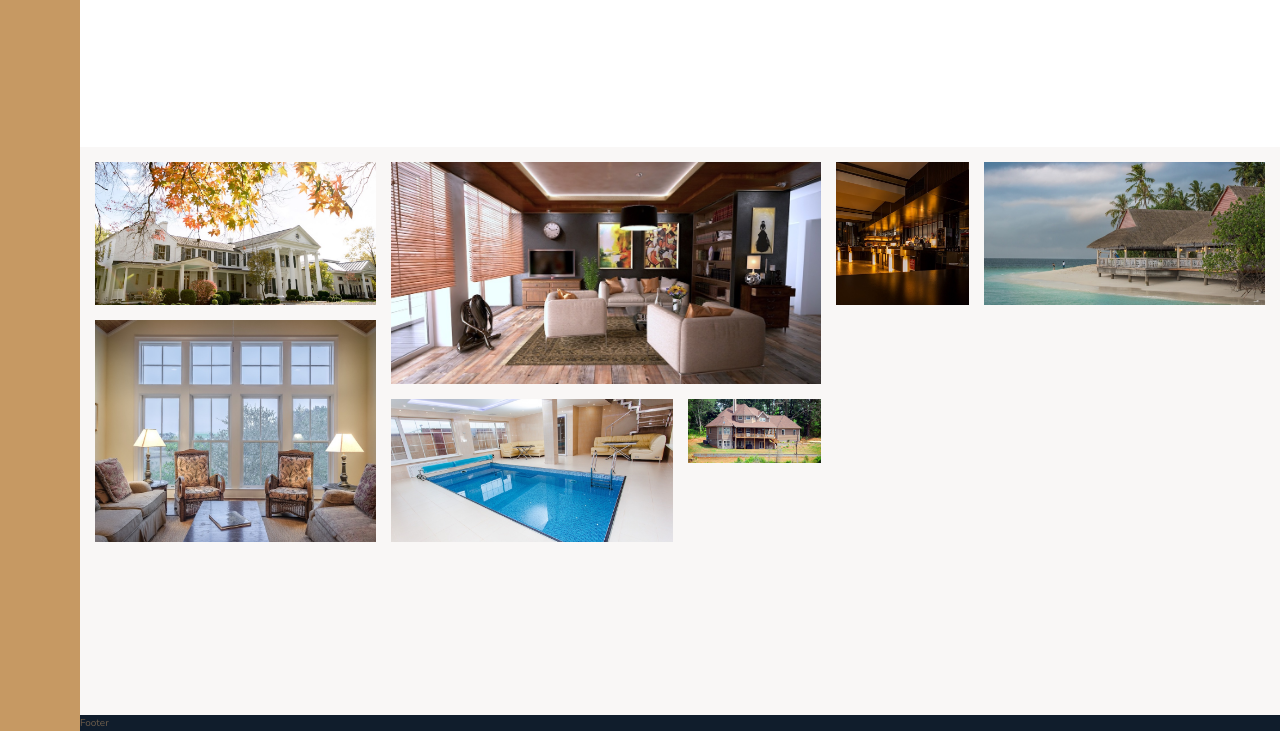
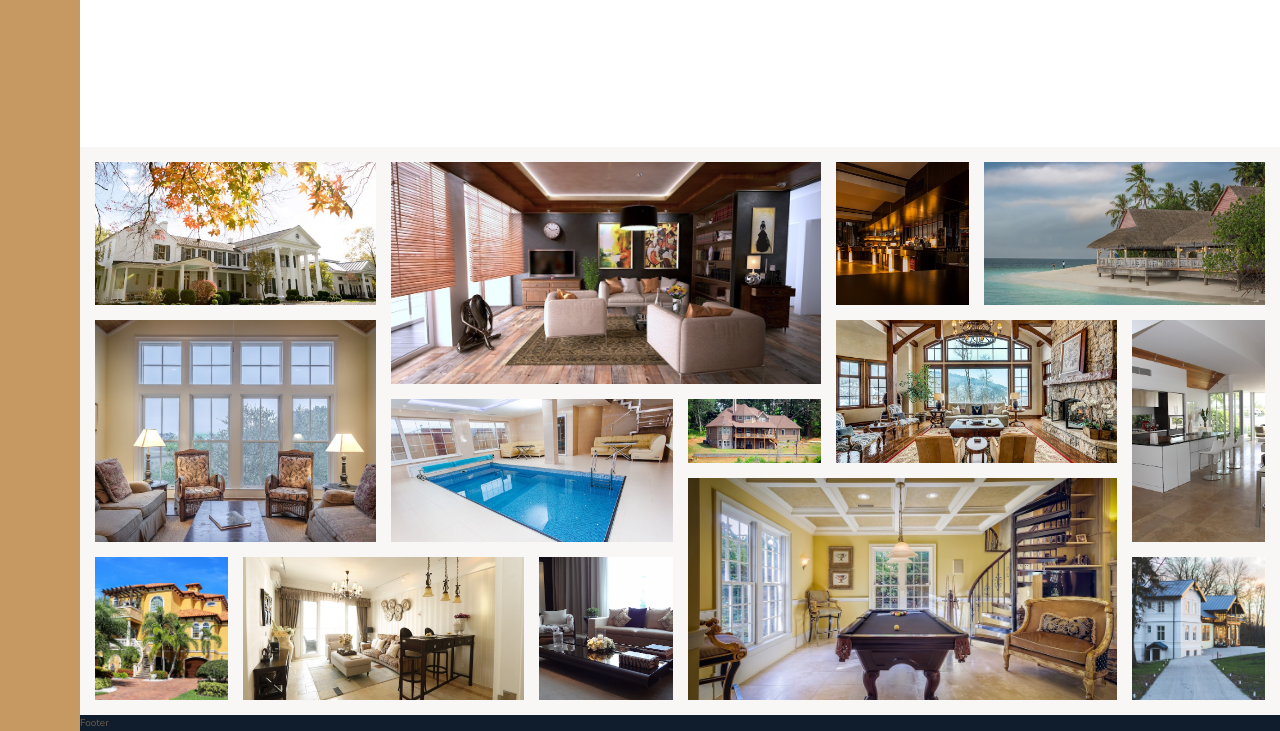
Before and after one commit to Ashoka2002/Nexter, a website: page index.html in a window 1280 px wide. Shown: the part 2915-3646 px from the top of the page. Drawn offline with nearby package versions, Linux system fonts and the light colour scheme.

Commit message:
Building the Gallery - Part 2

```diff
--- a/index.html
+++ b/index.html
@@ -344,6 +344,27 @@
       <figure class="gallery__item gallery__item--7">
         <img src="img/gal-7.jpeg" alt="Gallery photo 7" class="gallery__img" />
       </figure>
+      <figure class="gallery__item gallery__item--8">
+        <img src="img/gal-8.jpeg" alt="Gallery photo 8" class="gallery__img" />
+      </figure>
+      <figure class="gallery__item gallery__item--9">
+        <img src="img/gal-9.jpeg" alt="Gallery photo 9" class="gallery__img" />
+      </figure>
+      <figure class="gallery__item gallery__item--10">
+        <img src="img/gal-10.jpeg" alt="Gallery photo 10" class="gallery__img" />
+      </figure>
+      <figure class="gallery__item gallery__item--11">
+        <img src="img/gal-11.jpeg" alt="Gallery photo 11" class="gallery__img" />
+      </figure>
+      <figure class="gallery__item gallery__item--12">
+        <img src="img/gal-12.jpeg" alt="Gallery photo 12" class="gallery__img" />
+      </figure>
+      <figure class="gallery__item gallery__item--13">
+        <img src="img/gal-13.jpeg" alt="Gallery photo 13" class="gallery__img" />
+      </figure>
+      <figure class="gallery__item gallery__item--14">
+        <img src="img/gal-14.jpeg" alt="Gallery photo 14" class="gallery__img" />
+      </figure>
     </section>
 
     <footer class="footer">Footer</footer>
--- a/scss/_gallery.scss
+++ b/scss/_gallery.scss
@@ -32,6 +32,27 @@
     &--7 {
       grid-area: 4 / 5 / span 1 / span 1;
     }
+    &--8 {
+      grid-area: 3 / 6 / span 2 / span 2;
+    }
+    &--9 {
+      grid-area: 3 / 8 / span 3 / span 1;
+    }
+    &--10 {
+      grid-area: 6 / 1 / span 2 / span 1;
+    }
+    &--11 {
+      grid-area: 6 / 2 / span 2 / span 2;
+    }
+    &--12 {
+      grid-area: 6 / 4 / span 2 / span 1;
+    }
+    &--13 {
+      grid-area: 5 / 5 / span 3 / span 3;
+    }
+    &--14 {
+      grid-area: 6 / 8 / span 2 / span 1;
+    }
   }
 
   &__img {
```
Also changed, not shown: css/style.css.
